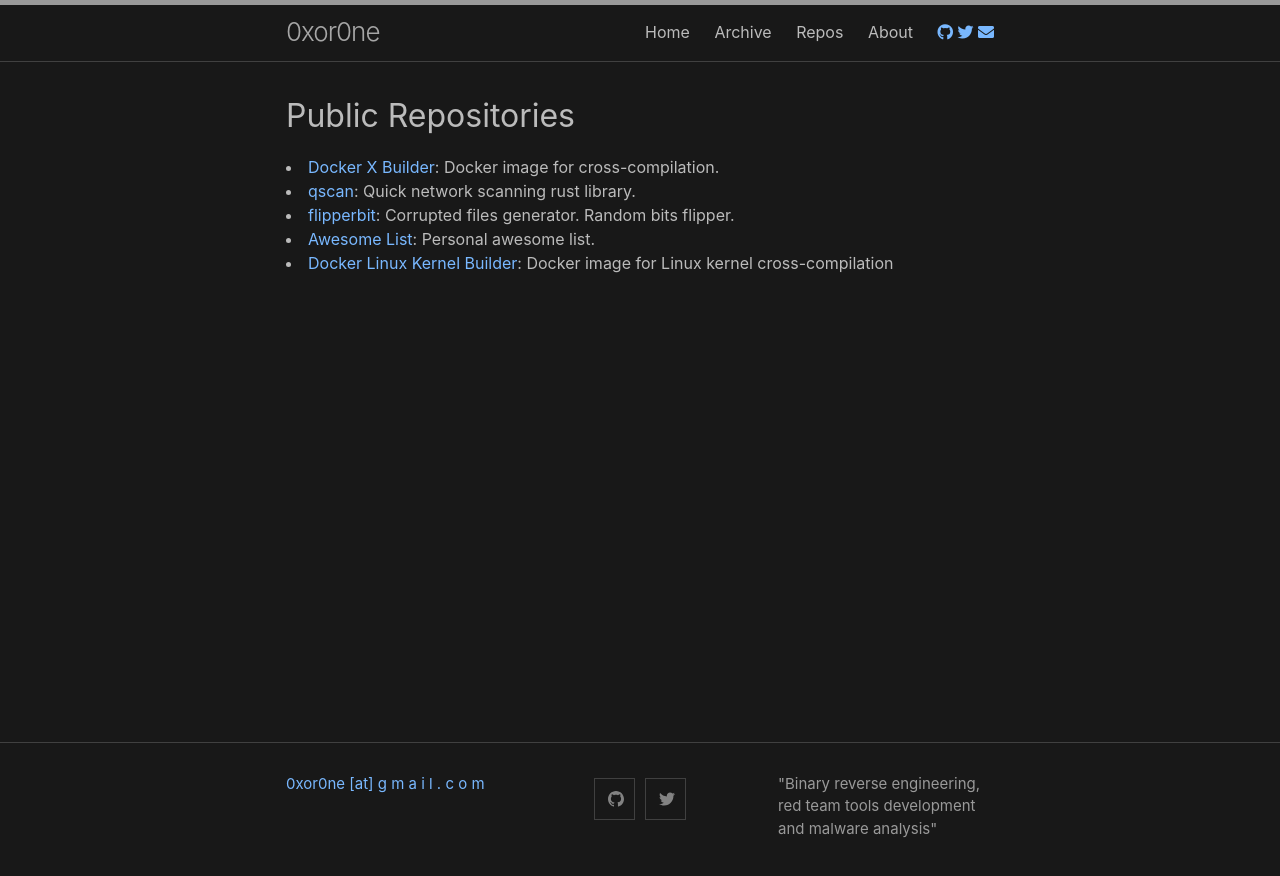
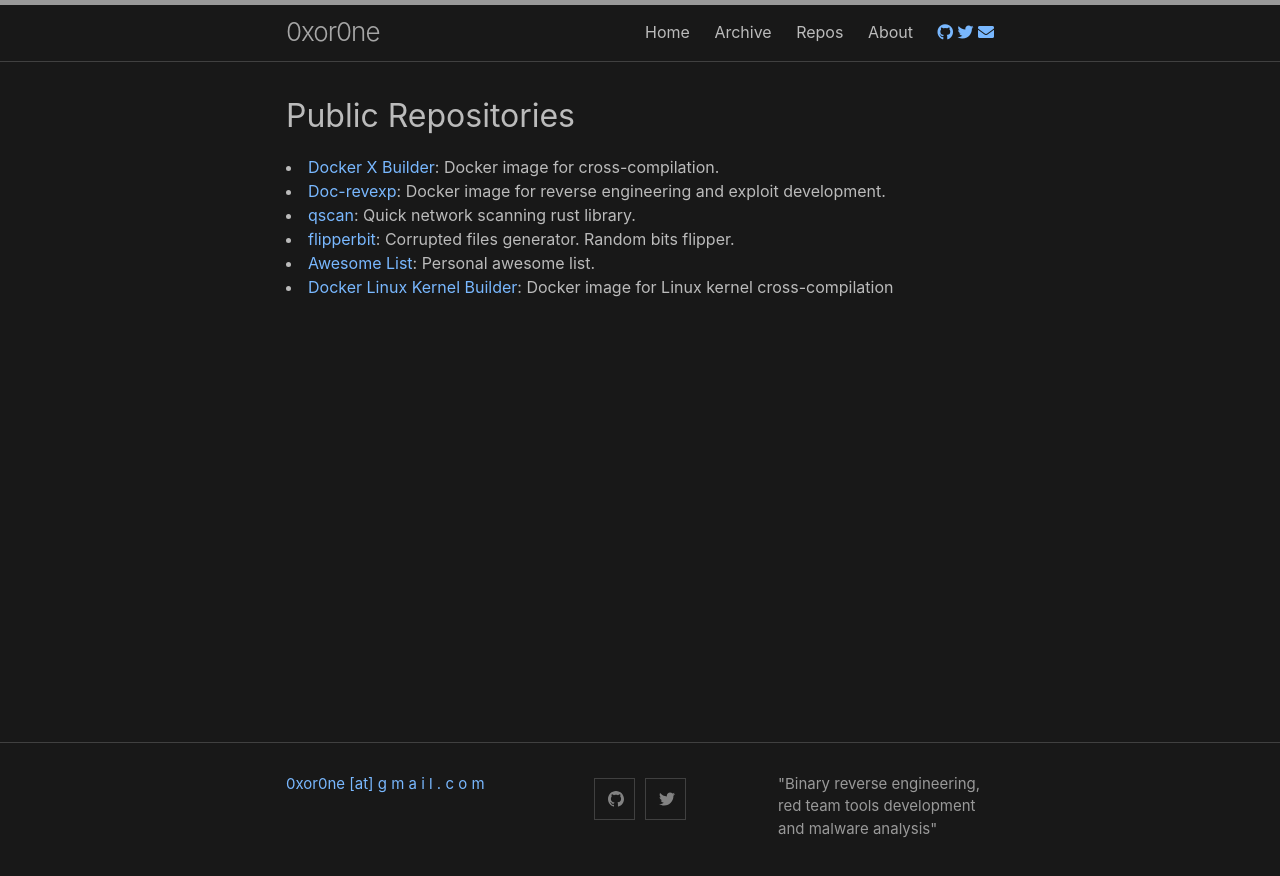
Before and after one commit to 0xor0ne/0xor0ne.github.io, a Jekyll site: the page built from repos.md, in a window 1280 px wide. Shown: the top 876 px of the page. Built offline with Jekyll 4.4.1, drawn with Linux system fonts in a browser that asks for light colours; nearby versions of some CDN libraries.

Commit message:
Add link to doc-revexp repository

```diff
--- a/repos.md
+++ b/repos.md
@@ -5,6 +5,10 @@ title: Public Repositories
 
 <li>
   <a href="https://github.com/0xor0ne/docker-x-builder" target="_blank">Docker X Builder</a>: Docker image for cross-compilation.
+</li>
+
+<li>
+  <a href="https://github.com/0xor0ne/doc-revexp" target="_blank">Doc-revexp</a>: Docker image for reverse engineering and exploit development.
 </li>
 
 <li>
```
